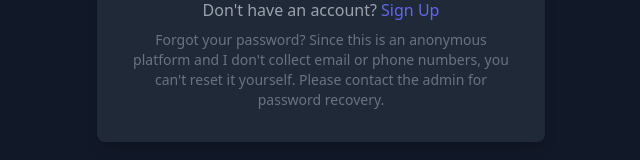
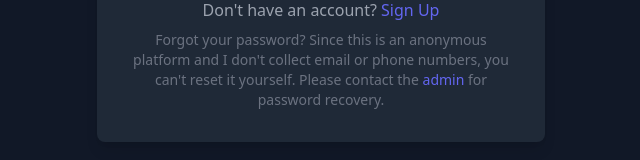
Before and after one commit to nitin-is-me/the-blog-zone-client, a Next.js app: page /login in a window 1280 px wide. Shown: the part 506-666 px from the top of the page, without its empty margins (319-959 px from the left). Built offline with nearby package versions, Linux system fonts and the light colour scheme.

Commit message:
Update admin contact link styling in login page

```diff
--- a/src/app/login/page.js
+++ b/src/app/login/page.js
@@ -120,7 +120,7 @@ export default function LoginPage() {
         </p>
         <p className="mt-2 text-center text-gray-500 text-sm">
           Forgot your password? Since this is an anonymous platform and I don't collect email or phone numbers,
-          you can't reset it yourself. Please contact the <a href="mailto:nitinjha2609@gmail.com">admin</a> for password recovery.
+          you can't reset it yourself. Please contact the <a className="text-indigo-500 hover:text-indigo-400" href="mailto:nitinjha2609@gmail.com">admin</a> for password recovery.
         </p>
 
       </div>
```
